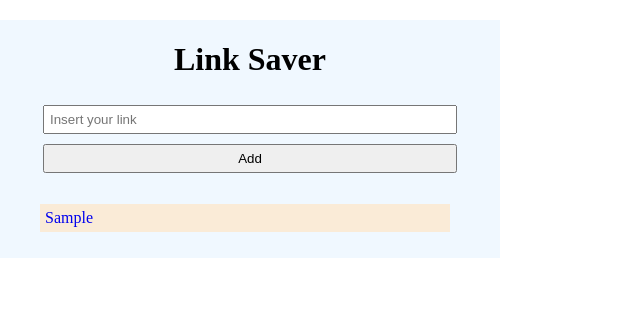
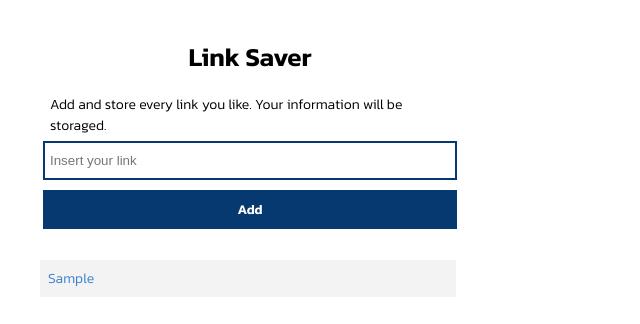
Before and after one commit to axelquartz/link-saver, a plain HTML site: page index.html in a window 1280 px wide. Both pictures are taken after typing "Sample" into the empty fields and a click on the button "Add". Shown: the whole page, without its empty margins (0-640 px from the left). Drawn offline with Linux system fonts and the light colour scheme.

Commit message:
Style is defined

```diff
--- a/index.html
+++ b/index.html
@@ -4,6 +4,9 @@
     <meta charset="UTF-8">
     <meta http-equiv="X-UA-Compatible" content="IE=edge">
     <meta name="viewport" content="width=device-width, initial-scale=1.0">
+    <link rel="preconnect" href="https://fonts.googleapis.com">
+    <link rel="preconnect" href="https://fonts.gstatic.com" crossorigin>
+    <link href="https://fonts.googleapis.com/css2?family=Kanit:wght@300;600&display=swap" rel="stylesheet">
     <link rel="stylesheet" href="style.css">
     <script src="script.js" defer></script>
     <title>Link Saver</title>
@@ -12,6 +15,9 @@
     <main>
         <div id="input-container">
             <h1>Link Saver</h1>
+            <p>
+                Add and store every link you like. Your information will be storaged.
+            </p>
             <input type="text" name="links" id="input-el" placeholder="Insert your link">
             <button type="submit" id="btn-el">Add</button>
         </div>
--- a/style.css
+++ b/style.css
@@ -5,28 +5,50 @@ main{
 body{
     margin: 20px 0;
 }
+h1{
+    font-family: 'Kanit', sans-serif;
+    font-weight: 600;
+    font-size: 26px;
+}
+p{
+    font-family: 'Kanit', sans-serif;
+    font-size: 14px;
+    font-weight: 300;
+    margin: 0 50px;
+}
 /*Input*/
 #input-container{
+    font-family: 'Kanit', sans-serif;
+    font-size: 14px;
+    font-weight: 300;
     max-width: 500px;
     min-width: 400px;
     display: flex;
     flex-direction: column;
-    background-color: aliceblue;
     align-items: center;
 }
 #input-el{
     width: 400px;
+    height: 25px;
     padding: 5px;
     box-sizing: content-box;
     margin: 5px 0;
-
+    border: solid 2px #063970;
 
 }
 #btn-el{
+    font-family: 'Kanit', sans-serif;
+    font-weight: 600;
+    color: #FFFFFF;
     box-sizing: content-box;
     width: 400px;
+    height: 25px;
     padding: 5px;
     margin: 5px 0;
+    border: none;
+    background-color: #063970;
+    border: solid 2px #063970;
+
 }
 
 /*Display links*/
@@ -35,16 +57,23 @@ body{
     min-width: 400px;
     display: flex;
     flex-direction: column;
-    background-color: aliceblue;
     align-items: flex-start;
 }
 a{
     text-decoration: none;
 }
+a:link{
+    color: #3880ce;
+}
 li{
+    font-family: 'Kanit', sans-serif;
+    font-size: 14px;
+    font-weight: 300;
+    box-sizing: content-box;
     list-style: none;
     margin: 10px 0;
-    padding: 5px;
-    background-color: antiquewhite;
+    padding: 8px;
+    background-color: rgb(243, 243, 243);
     max-width: 500px;
-    min-width: 400px;}
+    min-width: 400px;
+}
```
